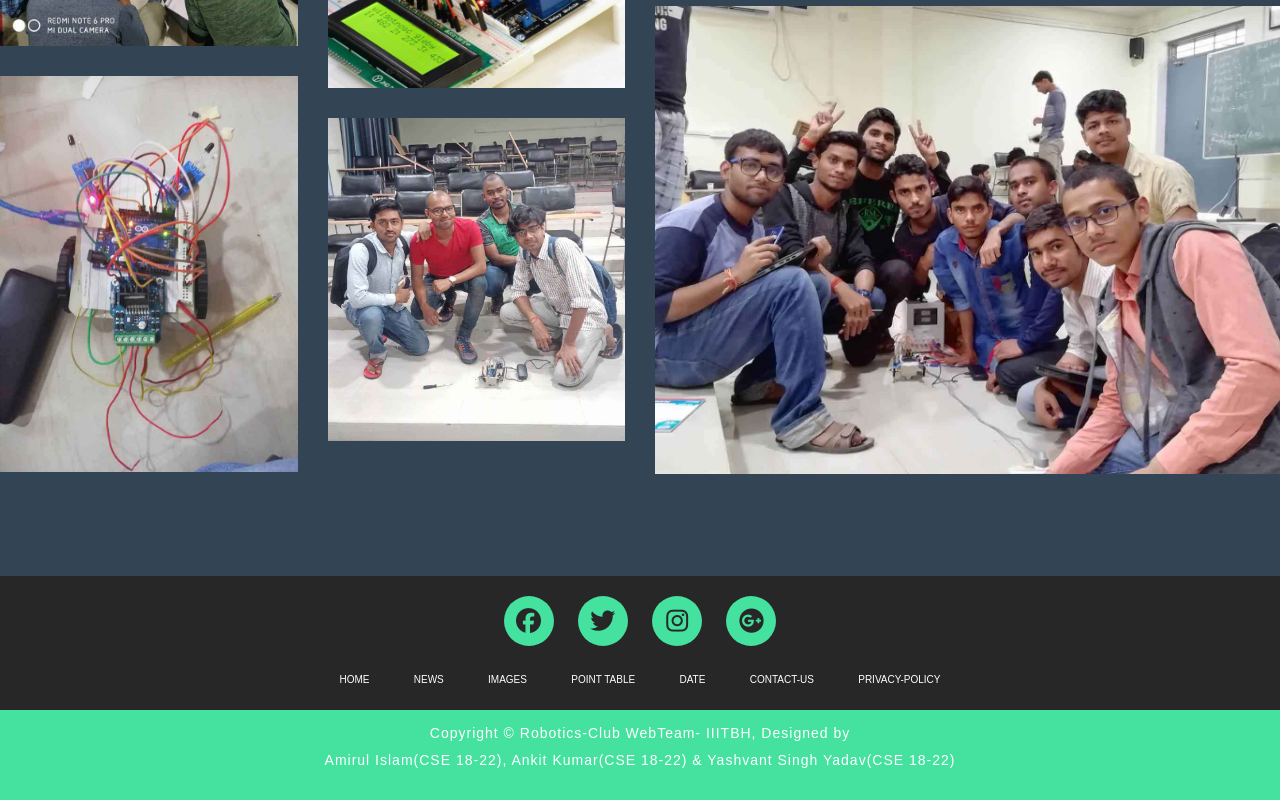
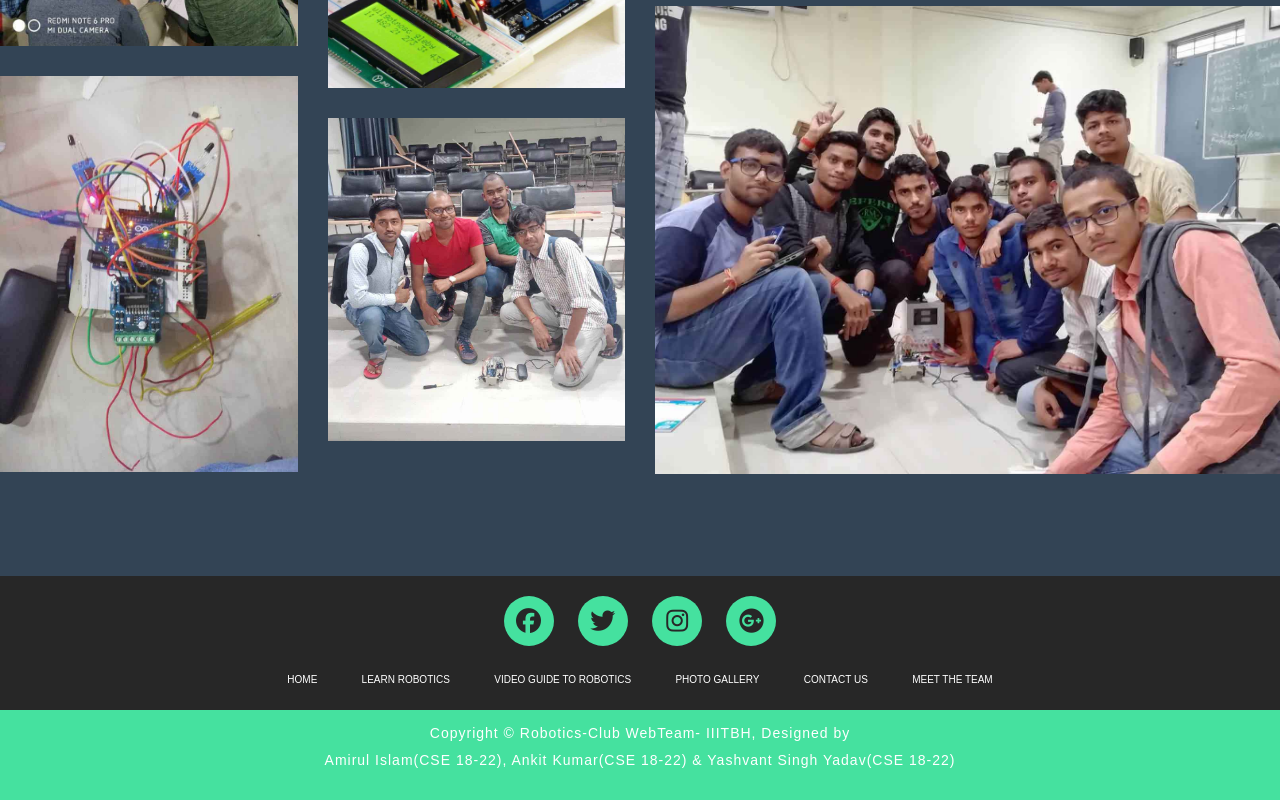
Before and after one commit to iamirulofficial/robo_sapiens_iiitbh, a plain HTML site: page gallary.html in a window 1280 px wide. Shown: the part 1554-2354 px from the top of the page. Drawn offline with nearby package versions, Linux system fonts and the light colour scheme; files whose address does not match are found by name.

Commit message:
footer update 2

```diff
--- a/gallary.html
+++ b/gallary.html
@@ -282,13 +282,12 @@ color:rgb(12,100,198);
         </div>
         <div class="footer-menu-one">
             <ul>
-                <li><a href="home.html">HOME</a></li>
-                <li><a href="#">NEWS</a></li>
-                <li><a href="#">IMAGES</a></li>
-                <li><a href="point.html">POINT TABLE</a></li>
-                <li><a href="date.html">DATE</a></li>
-                <li><a href="contact-us.html">CONTACT-US</a></li>
-                <li><a href="privacy-policy.html">PRIVACY-POLICY</a></li>
+                 <li><a href="index.html">HOME</a></li>
+        <li><a href="Learn.html">LEARN ROBOTICS</a></li>
+        <li><a href="video.html">VIDEO GUIDE TO ROBOTICS</a></li>
+        <li><a href="gallary.html">PHOTO GALLERY</a></li>
+        <li><a href="#">CONTACT US</a></li>
+        <li><a href="team.html">MEET THE TEAM</a></li>
             </ul>
 
         </div>
```
Also changed, not shown: Learn.html (+6 -7 lines), team.html (+6 -7 lines), video.html (+6 -7 lines).
